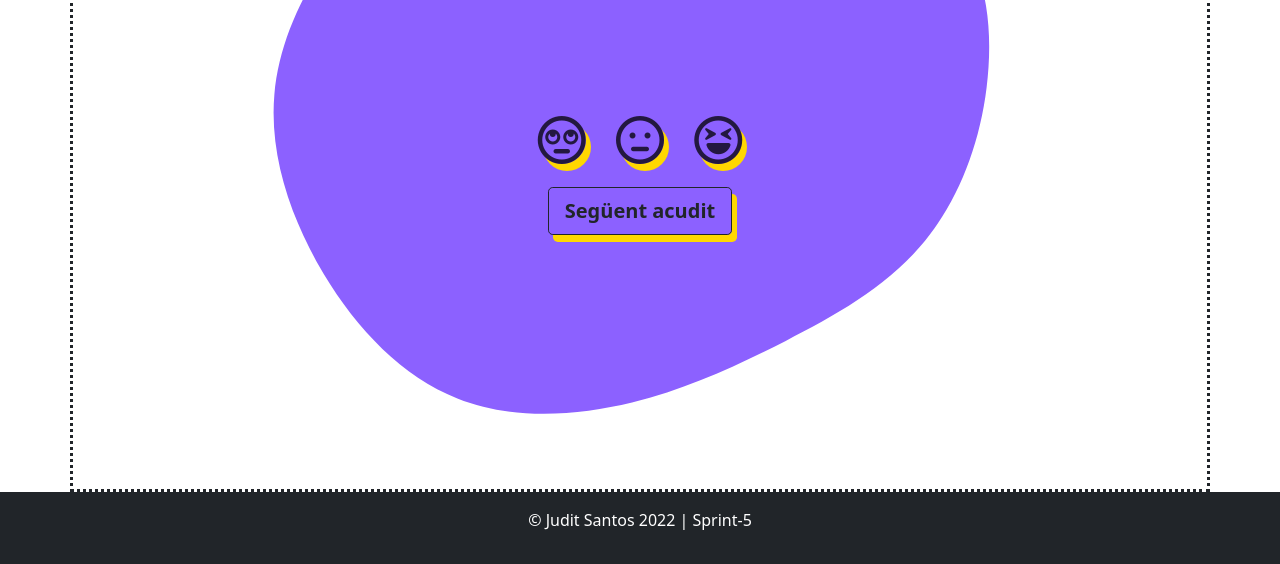
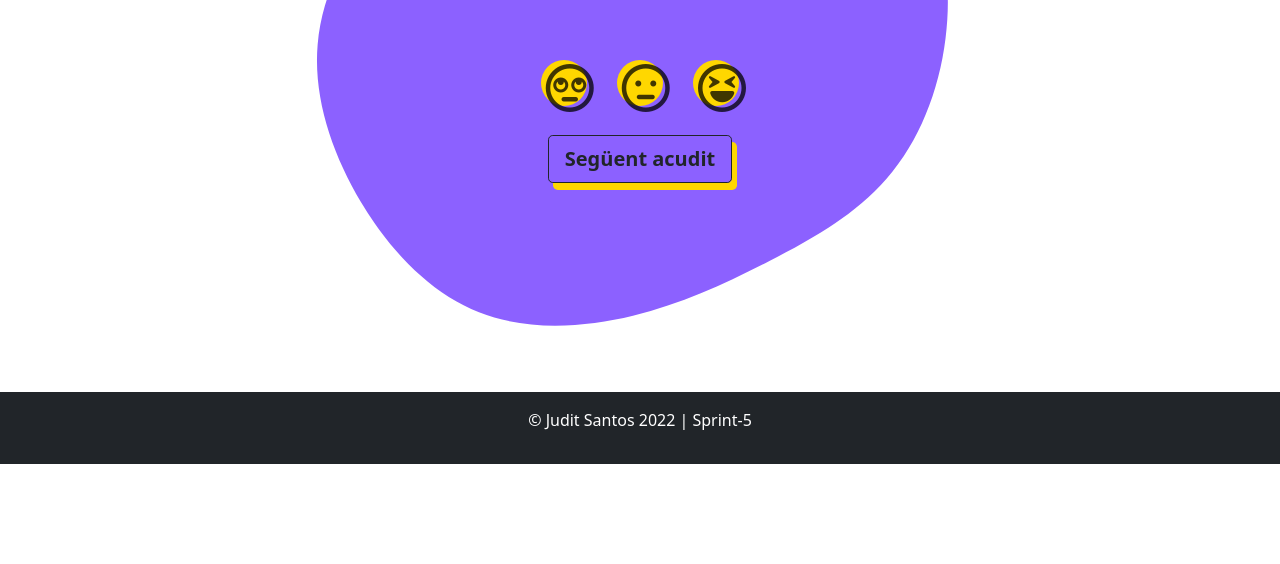
Before and after one commit to Juditsatu/sprint-5-jokes, a plain HTML site: page index.html in a window 1280 px wide. Shown: the part 540-1104 px from the top of the page. After the commit the page ends 1004 px from the top, so only its background shows below. Drawn offline with nearby package versions, Linux system fonts and the light colour scheme.

Commit message:
design updates

```diff
--- a/css/styles.css
+++ b/css/styles.css
@@ -11,12 +11,11 @@ body {
     background-size: auto;
     background-repeat: no-repeat;
     background-position: center;
-    border-style: dotted;
 }
 
 #big-blob {
-    height: 800px;
-    width: 800px;
+    height: 700px;
+    width: 700px;
     padding: 0;
     margin: 0;
     transition: border-radius 1.2s;
@@ -30,18 +29,20 @@ body {
 
 /* icon style */
 i {
-    box-shadow: 5px 7px gold;
+    background-color: gold;
+    width: 46px;
+    height: 46px;
     border-radius: 3rem;
+    padding: .3rem;
 }
 
 .fa-3x {
-    color: rgba(0, 0, 0, 0.75);   /* RGBA Color (Alternative Transparency) */
+    color: rgba(0, 0, 0, 0.75);
     background-color: none;
 }
 
 .fa-3x:hover {
-    color: gold;
-    box-shadow: 10px 15px rgb(0, 0, 0);
+    padding: 0;
 }
 
 /* Custom default button */
@@ -69,12 +70,20 @@ i {
         width: 30rem;
         border-radius: 4rem;
     }
+
+    #jokeDisplay {
+        width: 100%;
+    }
 }
 
 /* Large devices (desktops, 992px and up) */
 @media (min-width: 992px) {
     .container-fluid {
         width: 55rem;
+    }
+
+    #jokeDisplay {
+        width: 50%;
     }
 }
 
@@ -83,6 +92,10 @@ i {
     .container-fluid {
         width: 55rem;
     }
+
+    #jokeDisplay {
+        width: 50%;
+    }
 }
 
 /* XX-Large devices (larger desktops, 1400px and up) */
@@ -90,4 +103,8 @@ i {
     .container-fluid {
         width: 70rem;
     }
+
+    #jokeDisplay {
+        width: 50%;
+    }
 }
--- a/index.html
+++ b/index.html
@@ -1,38 +1,43 @@
 <!DOCTYPE html>
 <html lang="en">
+
 <head>
     <meta charset="UTF-8">
     <meta http-equiv="X-UA-Compatible" content="IE=edge">
     <meta name="viewport" content="width=device-width, initial-scale=1.0">
     <title>sprint-5</title>
 
-    <link href="https://cdn.jsdelivr.net/npm/bootstrap@5.0.2/dist/css/bootstrap.min.css" rel="stylesheet" integrity="sha384-EVSTQN3/azprG1Anm3QDgpJLIm9Nao0Yz1ztcQTwFspd3yD65VohhpuuCOmLASjC" crossorigin="anonymous">
+    <link href="https://cdn.jsdelivr.net/npm/bootstrap@5.0.2/dist/css/bootstrap.min.css" rel="stylesheet"
+        integrity="sha384-EVSTQN3/azprG1Anm3QDgpJLIm9Nao0Yz1ztcQTwFspd3yD65VohhpuuCOmLASjC" crossorigin="anonymous">
 
-    <script src="https://cdn.jsdelivr.net/npm/bootstrap@5.0.2/dist/js/bootstrap.bundle.min.js" integrity="sha384-MrcW6ZMFYlzcLA8Nl+NtUVF0sA7MsXsP1UyJoMp4YLEuNSfAP+JcXn/tWtIaxVXM" crossorigin="anonymous"></script>
+    <script src="https://cdn.jsdelivr.net/npm/bootstrap@5.0.2/dist/js/bootstrap.bundle.min.js"
+        integrity="sha384-MrcW6ZMFYlzcLA8Nl+NtUVF0sA7MsXsP1UyJoMp4YLEuNSfAP+JcXn/tWtIaxVXM"
+        crossorigin="anonymous"></script>
     <link href="./css/styles.css" rel="stylesheet">
     <script src="https://kit.fontawesome.com/f1f7582848.js" crossorigin="anonymous"></script>
 </head>
 <!-- style="background-image: url('./images/blurry-gradient-haikei.svg');" -->
+
 <body class="d-flex flex-column min-vh-100 text-center page-header-image img-fluid">
     <header class="mb-auto p-3">
         <nav>
             <h3 class="nav nav-masthead justify-content-start float-md-start text-dark" id="show-weather"></h3>
         </nav>
-        <div id="small-blob" class="justify-content-end" style="background-image: url('./images/small-blob-1.svg'); background-repeat: no-repeat;"> </div>
+        <div id="small-blob" class="justify-content-end"
+            style="background-image: url('./images/small-blob-1.svg'); background-repeat: no-repeat;"> </div>
     </header>
     <div class="container d-flex py-5 mx-auto flex-column img-fluid w-100 aligns-items-center justify-content-center"
-    style="background-image: url('./images/big-blob.svg');" id="big-blob">
-        <div class="row justify-content-md-center text-break ">
+        style="background-image: url('./images/big-blob.svg');" id="big-blob">
+        <div class="row justify-content-md-center text-break">
             <div class="col-12" id="text-joke">
                 <h1 class="fw-bolder">Preparat per riure?</h1>
-                <p class="lead p-5 m-3" id="jokeDisplay">
-
-                </p>
+                <p class="lead p-5 mx-auto" id="jokeDisplay"></p>
                 <button class="btn" onclick="rateJoke(1)"><i class="fa-3x fa-regular fa-face-rolling-eyes"></i></button>
                 <button class="btn" onclick="rateJoke(2)"><i class="fa-3x fa-regular fa-face-meh"></i></button>
                 <button class="btn" onclick="rateJoke(3)"><i class="fa-3x fa-regular fa-face-laugh-squint"></i></button>
                 <p class="lead pt-3">
-                    <button type="button" class="btn btn-lg btn btn-outline-dark fw-bold" onclick="generateJoke()">Següent
+                    <button type="button" class="btn btn-lg btn btn-outline-dark fw-bold"
+                        onclick="generateJoke()">Següent
                         acudit</button>
                 </p>
             </div>
@@ -48,4 +53,5 @@
     </footer>
     <script src="data.js"></script>
 </body>
+
 </html>
```
